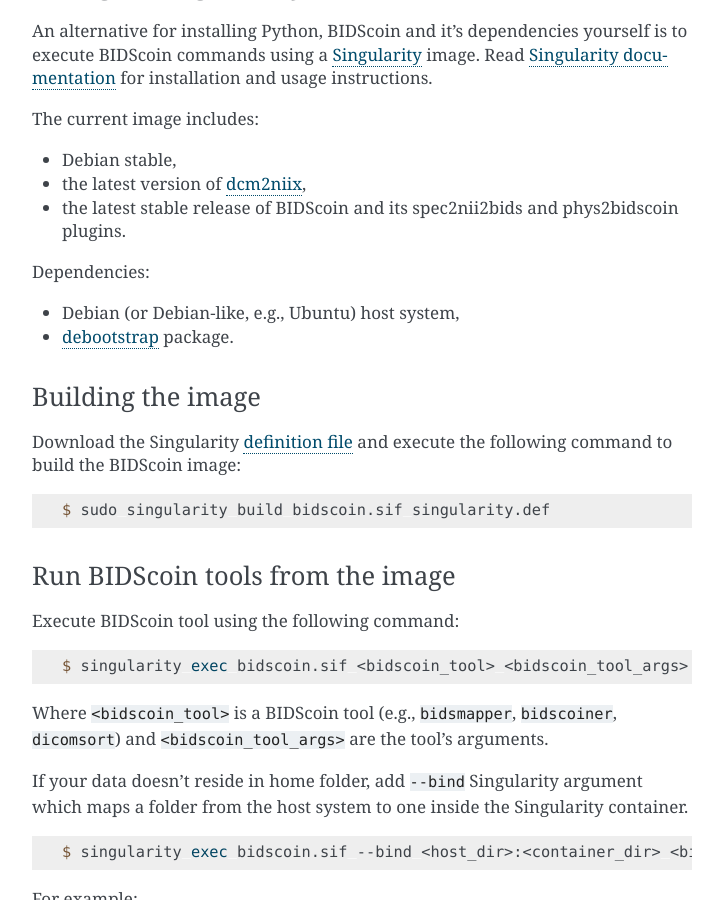
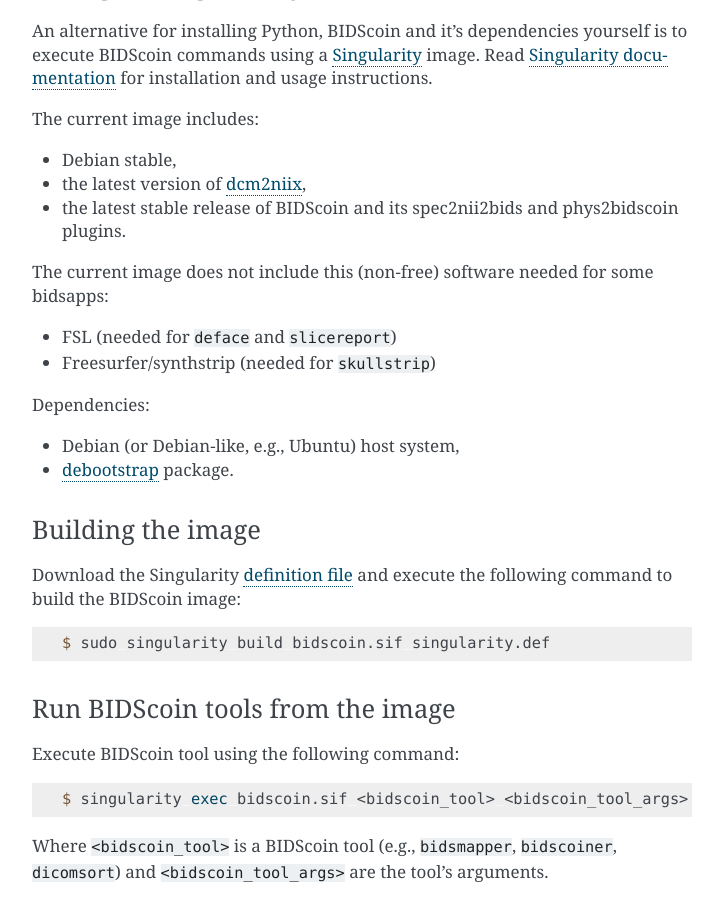
Before and after one commit to Donders-Institute/bidscoin, a Sphinx documentation site: the page built from docs/installation.rst, in a window 1280 px wide and 900 px high, scrolled down 2253 px. Shown: the whole window, without its empty margins (388-1111 px from the left). Built offline with Sphinx 7.4.7, drawn with Linux system fonts in a browser that asks for light colours.

Commit message:
Minor tweaks

```diff
--- a/docs/installation.rst
+++ b/docs/installation.rst
@@ -84,6 +84,11 @@
 * Debian stable,
 * the latest version of `dcm2niix <https://www.nitrc.org/plugins/mwiki/index.php/dcm2nii:MainPage>`__,
 * the latest stable release of BIDScoin and its spec2nii2bids and phys2bidscoin plugins.
+
+The current image does not include this (non-free) software needed for some bidsapps:
+
+* FSL (needed for ``deface`` and ``slicereport``)
+* Freesurfer/synthstrip (needed for ``skullstrip``)
 
 Dependencies:
 
```
Also changed, not shown: 1 other file.
